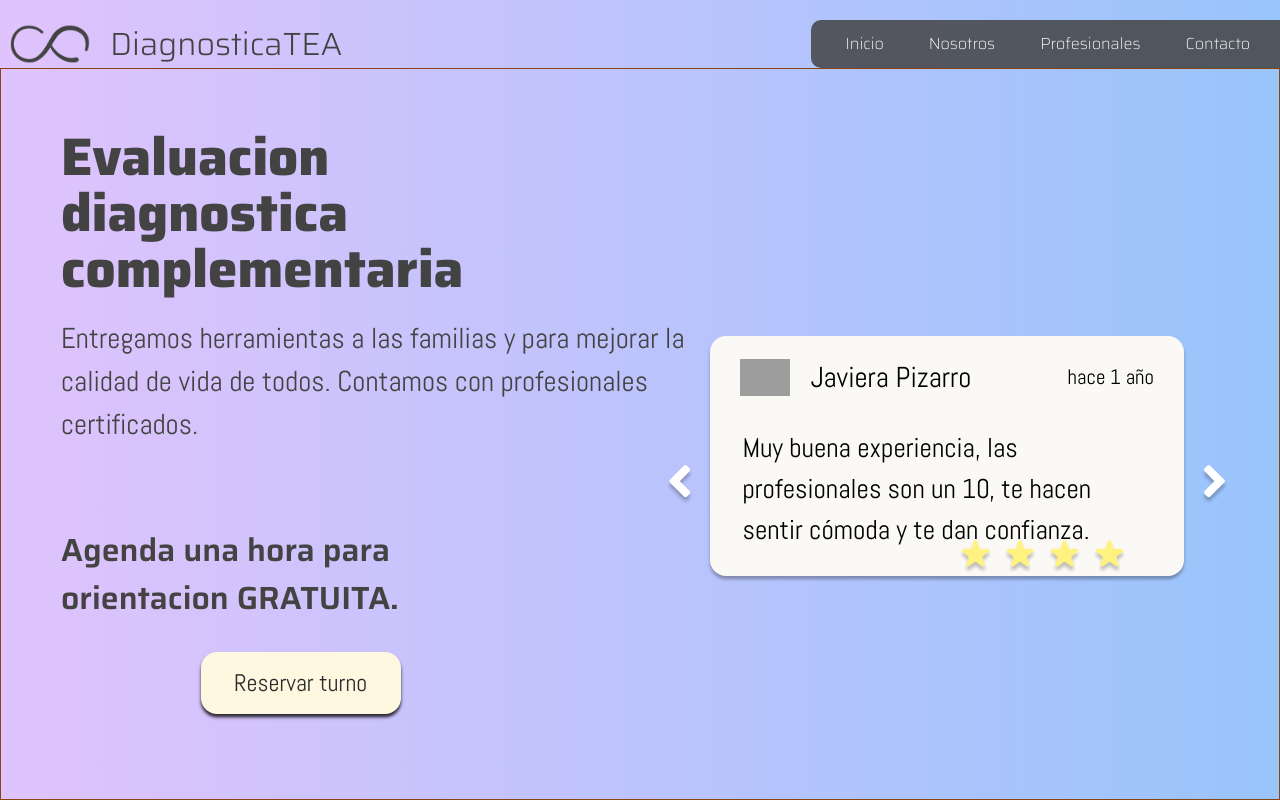
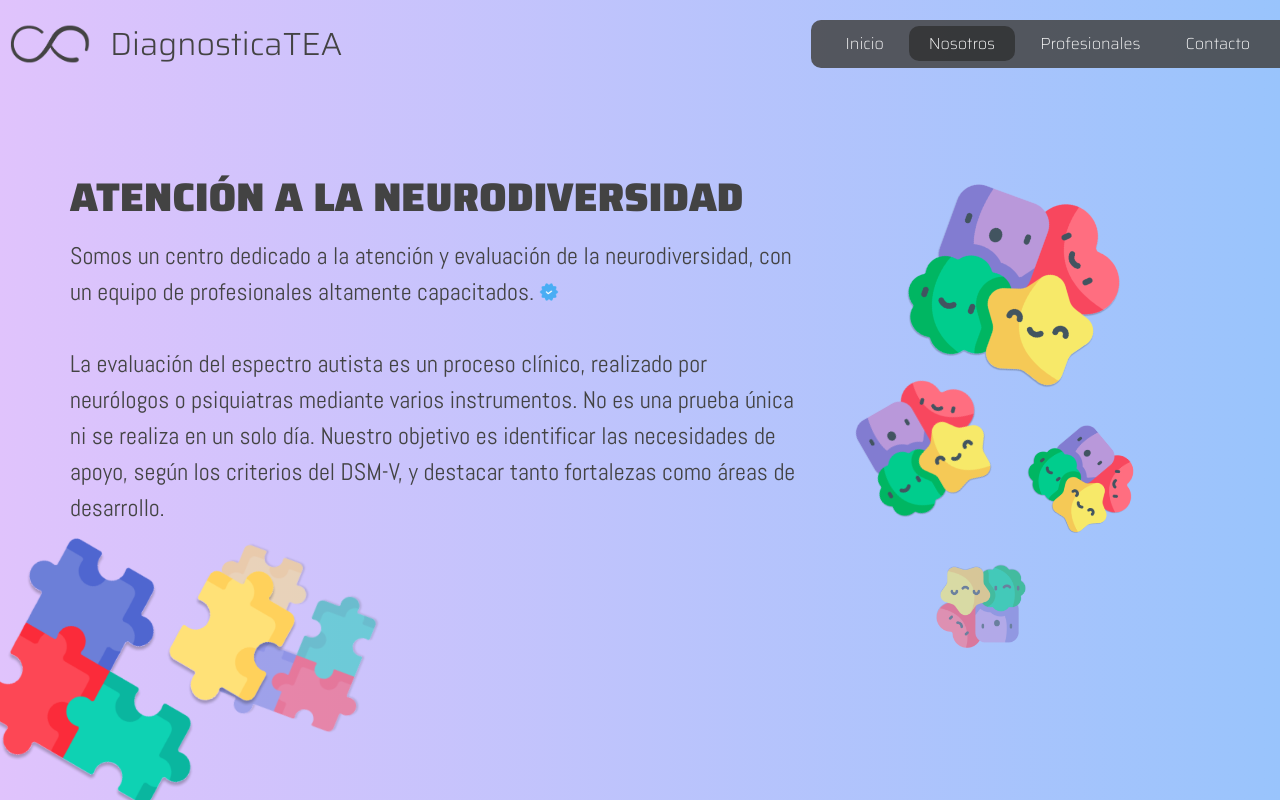
Before and after one commit to StivenCodess/Diagn-sticaTEA, a React (Vite) app: page /aboutUs in a window 1280 px wide. Built offline with nearby package versions, Linux system fonts and the light colour scheme; grey boxes are pictures that could not be loaded.

Commit message:
feat: add router

```diff
--- a/package.json
+++ b/package.json
@@ -12,7 +12,8 @@
   "dependencies": {
     "react": "^18.3.1",
     "react-dom": "^18.3.1",
-    "react-hot-toast": "^2.4.1"
+    "react-hot-toast": "^2.4.1",
+    "react-router-dom": "^6.27.0"
   },
   "devDependencies": {
     "@eslint/js": "^9.12.0",
--- a/src/App.tsx
+++ b/src/App.tsx
@@ -1,13 +1,13 @@
 import Nav from "./components/Nav/Nav";
-import Home from "./Sections/Home/Home";
+import AppRouter from "./router/AppRouter";
 
-function App() {
+const App = () => {
   return (
     <>
       <Nav />
-      <Home></Home>
+      <AppRouter />
     </>
   );
-}
+};
 
 export default App;
--- a/src/components/Nav/Nav.module.css
+++ b/src/components/Nav/Nav.module.css
@@ -34,13 +34,19 @@
   padding: 0px 10px 0px 15px;
   align-items: center;
 
-  li {
+  .navLink {
     font-weight: 200;
     padding: 5px 20px;
-    cursor: pointer;
+    color: white;
+    text-decoration: none;
   }
 
-  li:hover {
+  .active {
+    background-color: rgba(44, 44, 44, 0.7);
+    border-radius: 10px;
+  }
+
+  .navLink:hover {
     background-color: rgba(44, 44, 44, 0.7);
     border-radius: 10px;
   }
--- a/src/components/Nav/Nav.tsx
+++ b/src/components/Nav/Nav.tsx
@@ -1,3 +1,5 @@
+import { NavLink } from "react-router-dom";
+
 import styles from "./Nav.module.css";
 import logo from "../../assets/logo.png";
 
@@ -11,10 +13,28 @@ const Nav = () => {
 
       <nav className={styles.navContainer}>
         <ul className={styles.ulContainer}>
-          <li>Inicio</li>
-          <li>Nosotros</li>
-          <li>Profesionales</li>
-          <li>Contacto</li>
+          <li>
+            <NavLink
+              className={({ isActive }) =>
+                `${styles.navLink} ${isActive && styles.active}`
+              }
+              to="/"
+            >
+              Inicio
+            </NavLink>
+          </li>
+          <li>
+            <NavLink
+              className={({ isActive }) =>
+                `${styles.navLink} ${isActive && styles.active}`
+              }
+              to="aboutUs"
+            >
+              Nosotros
+            </NavLink>
+          </li>
+          <li className={styles.navLink}>Profesionales</li>
+          <li className={styles.navLink}>Contacto</li>
         </ul>
       </nav>
     </header>
--- a/src/main.tsx
+++ b/src/main.tsx
@@ -1,10 +1,14 @@
 import { StrictMode } from "react";
 import { createRoot } from "react-dom/client";
+import { BrowserRouter } from "react-router-dom";
+
 import App from "./App.tsx";
 import "./index.css";
 
 createRoot(document.getElementById("root")!).render(
   <StrictMode>
-    <App />
+    <BrowserRouter>
+      <App />
+    </BrowserRouter>
   </StrictMode>
 );
--- /dev/null
+++ b/src/router/AppRouter.tsx
@@ -0,0 +1,15 @@
+import { Route, Routes } from "react-router-dom";
+
+import Home from "../Sections/Home/Home";
+import AboutUs from "../Sections/AboutUs/AboutUs";
+
+const AppRouter = () => {
+  return (
+    <Routes>
+      <Route path="/" element={<Home />} />
+      <Route path="/aboutUs" element={<AboutUs />} />
+    </Routes>
+  );
+};
+
+export default AppRouter;
```
Also changed, not shown: 1 other file (tests, documents, lock files or other folders).
